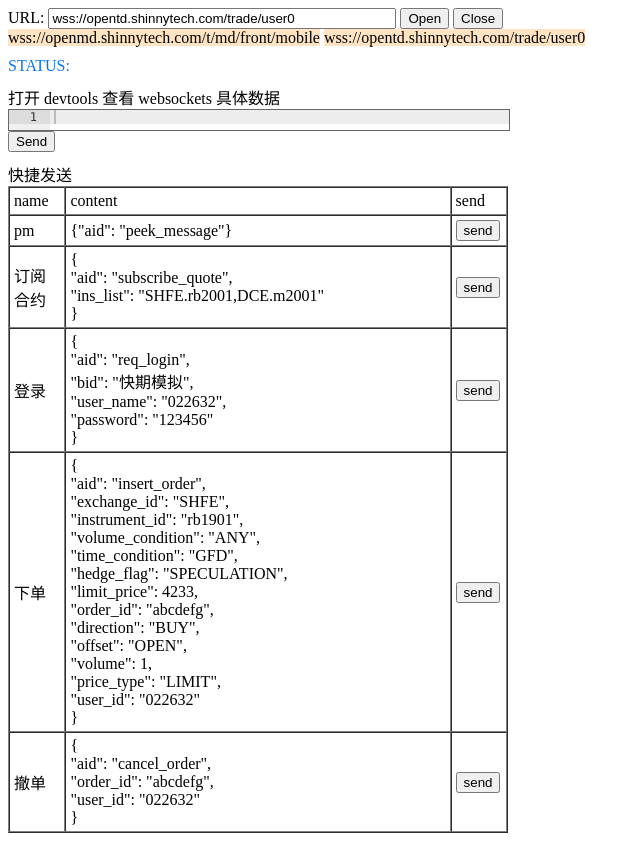
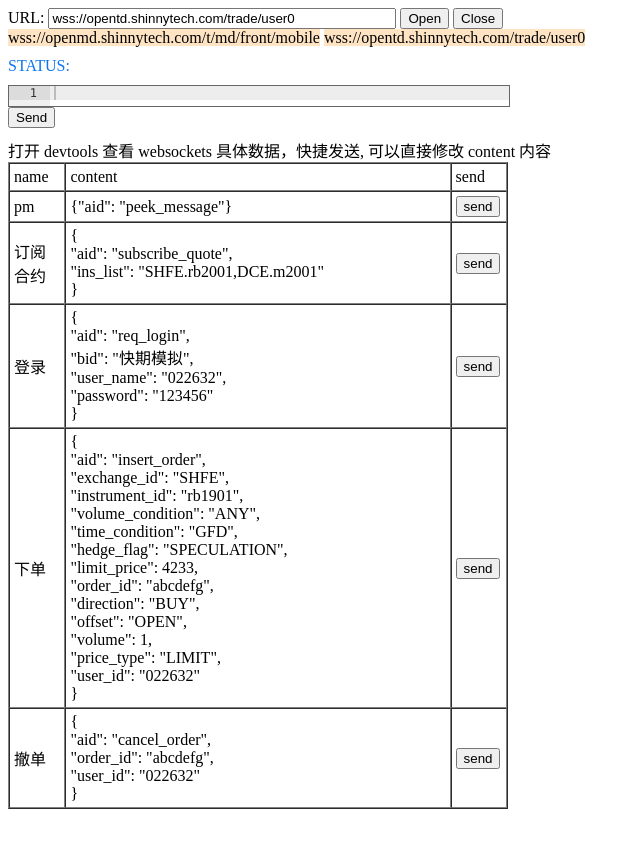
Before and after one commit to yanqiong/chrome-websocket-extension, a browser extension: page websocket/index.html in a window 1280 px wide. Shown: the whole page, without its empty margins (0-640 px from the left). After the commit the page ends 819 px from the top, so only its background shows below. Drawn offline with Linux system fonts and the light colour scheme.

Commit message:
update text

```diff
--- a/websocket/index.html
+++ b/websocket/index.html
@@ -47,12 +47,11 @@
 		STATUS: <span id='status'></span>
 	 </div>
 	<div class="container">
-		<div>打开 devtools 查看 websockets 具体数据</div>
 		<div id="editor"></div>
 		<button id="sendButton">Send</button>
 	</div>
 	<div class="container">
-		<div>快捷发送</div>
+		<div>打开 devtools 查看 websockets 具体数据，快捷发送, 可以直接修改 content 内容</div>
 		<table id="commons" border="1" cellspacing="0" cellpadding="4">
 			<thead>
 				<tr>
```
